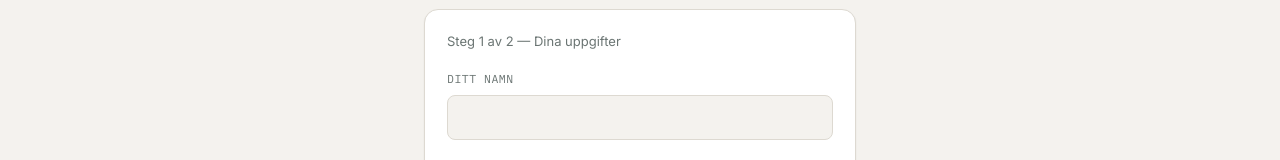
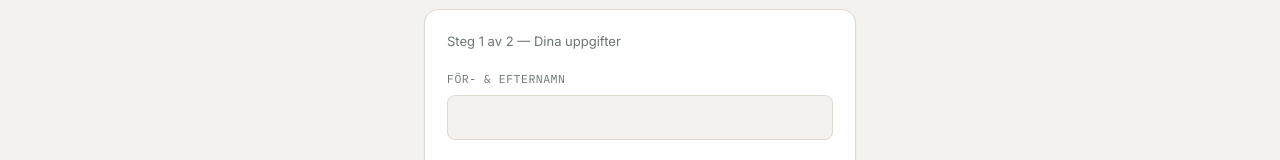
Before and after one commit to josefgnegussie-design/recruitable, a Next.js app: page /for-bolag/registrera in a window 1280 px wide. Shown: the part 330-490 px from the top of the page. Built offline with nearby package versions, Linux system fonts and the light colour scheme.

Commit message:
Ändra fältetikett till För- & Efternamn

```diff
--- a/components/admin/RegisterForm.js
+++ b/components/admin/RegisterForm.js
@@ -83,7 +83,7 @@ export default function RegisterForm() {
           Steg 1 av 2 — Dina uppgifter
         </p>
         <div className="field">
-          <label htmlFor="reg-name">Ditt namn</label>
+          <label htmlFor="reg-name">För- & Efternamn</label>
           <input id="reg-name" type="text" value={name} onChange={(e) => setName(e.target.value)} required />
         </div>
         <div className="field">
```
